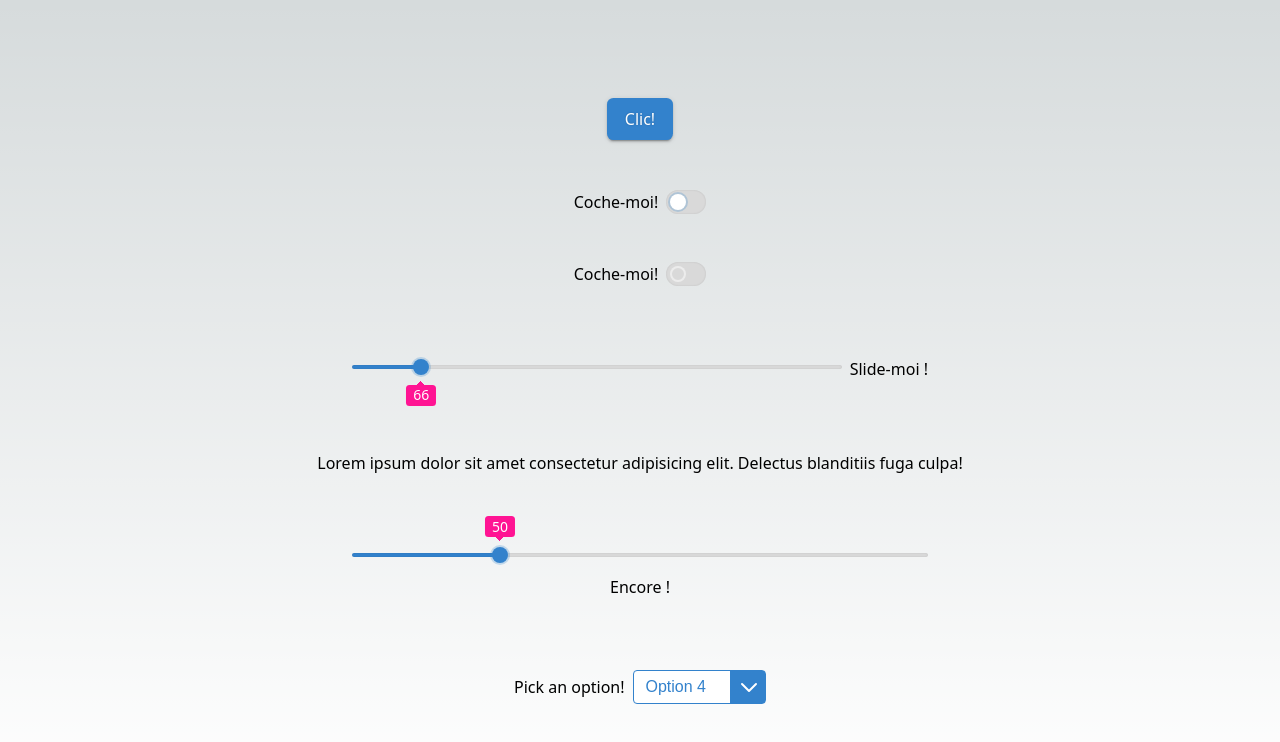
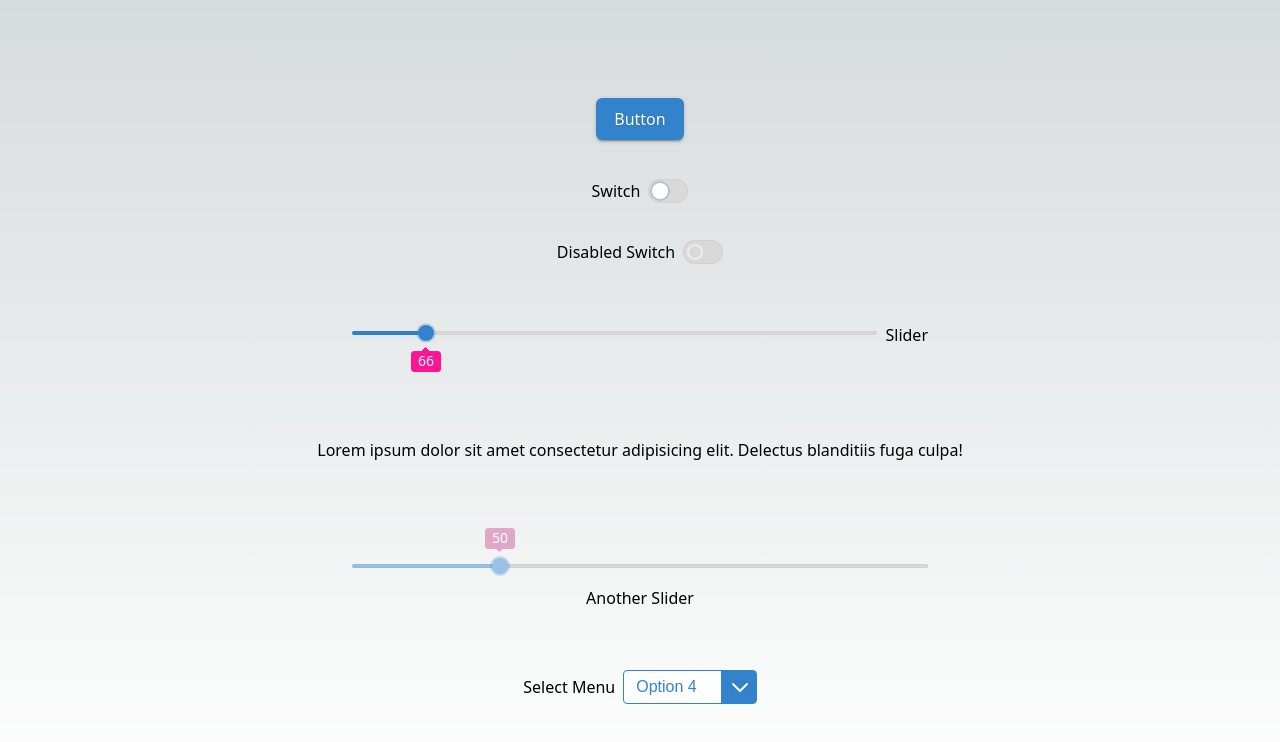
Before and after one commit to AlainGourves/nextjs-components, a Next.js app: page /about in a window 1280 px wide. Shown: the top 742 px of the page. Built offline with nearby package versions, Linux system fonts and the light colour scheme.

Commit message:
slider disabled state

```diff
--- a/src/app/about/page.tsx
+++ b/src/app/about/page.tsx
@@ -3,17 +3,27 @@ import styles from '../page.module.css'
 import Switch from '../components/switch/switch'
 import Slider from '../components/slider/slider';
 import Button from '../components/button/button';
-import { useState } from 'react';
+import { useState, useEffect } from 'react';
 import Select from '../components/select/select';
 
 export default function About() {
-    const [checked, setChecked] = useState(false);
+    const [checked1, setChecked1] = useState(false);
+    const [checked2, setChecked2] = useState(false);
+    const [switchDisabled, setSwitchDisabled] = useState(true);
     const [sliderValue1, setSliderValue1] = useState(66);
     const [sliderValue2, setSliderValue2] = useState(50);
 
-    const handleCheck = () => {
-        setChecked(!checked)
+    const handleCheck1 = () => {
+        setChecked1(!checked1);
     };
+
+    const handleCheck2 = () => {
+        setChecked2(!checked2)
+    };
+
+    useEffect(()=>{
+        setSwitchDisabled(!checked1);
+    }, [checked1])
 
     const handleSlider1 = (ev: React.ChangeEvent<HTMLInputElement>) => {
         setSliderValue1(parseInt(ev.target.value));
@@ -22,7 +32,7 @@ export default function About() {
         setSliderValue2(parseInt(ev.target.value));
     }
 
-    const handleBtnClick = (ev: any) => {
+    const handleBtnClick = (ev: React.MouseEvent<HTMLElement>) => {
         console.log("Hello there!", ev.target)
     }
 
@@ -39,7 +49,7 @@ export default function About() {
         <main className={styles.main}>
             <div>
                 <Button
-                    text="Clic!"
+                    text="Button"
                     disabled={false}
                     onClick={handleBtnClick}
                 />
@@ -47,20 +57,20 @@ export default function About() {
             <div>
                 <Switch
                     id='1234'
-                    checked={checked}
-                    onChange={handleCheck}
-                    label='Coche-moi!'
+                    checked={checked1}
+                    onChange={handleCheck1}
+                    label='Switch'
                     labelPosition={pos}
                 />
             </div>
             <div>
                 <Switch
                     id='4567'
-                    checked={checked}
-                    onChange={handleCheck}
-                    label='Coche-moi!'
+                    checked={checked2}
+                    onChange={handleCheck2}
+                    label='Disabled Switch'
                     labelPosition={pos}
-                    disabled={true}
+                    disabled={switchDisabled}
                 />
             </div>
             <div className={styles['slider-container']}>
@@ -70,7 +80,7 @@ export default function About() {
                     max={288}
                     value={sliderValue1}
                     onChange={handleSlider1}
-                    label="Slide-moi !"
+                    label="Slider"
                     labelPosition={pos}
                     isOutput={true}
                 />
@@ -83,16 +93,17 @@ export default function About() {
                     max={200}
                     value={sliderValue2}
                     onChange={handleSlider2}
-                    label="Encore !"
+                    label="Another Slider"
                     labelPosition='bottom'
                     isOutput={true}
+                    disabled={true}
                 />
             </div>
 
             <div>
                 <Select
                     id="mySelect"
-                    label="Pick an option!"
+                    label="Select Menu"
                     options={options}
                     disabled={false}
                     selected={3}
--- a/src/app/components/component-global.scss
+++ b/src/app/components/component-global.scss
@@ -1,20 +1,4 @@
-/*
-
-En ajoutant `@import '../common.scss';` dans le SCSS de chaque composant,
-
-Error:
-Syntax error: Selector "*" is not pure (pure selectors must contain at least one local class or id)
-
-A cause du `module`=> voir comment importer un fichier de paramètres globaux pour les différents composants
-*/
-
-
-/*** ---- Mes trucs ---- ***/
-
-/*** ---- Variables Composants ---- ***/
-
-// TODO: ajouter ue classe générale sur tous les composants pour toutes les propriétés communes
-
+/*** ---- Components' global variables & properties ---- ***/
 :root {
     // ----------------------------- Colors
     --clr: hsl(209 60% 50%); // Primary color
@@ -28,14 +12,10 @@ A cause du `module`=> voir comment importer un fichier de paramètres globaux po
 
 
     @media (prefers-color-scheme: dark) {
-
         --clr-active: hsl(var(--h) var(--s) calc(var(--l) - 15%));
         --clr-inactive-bg: hsl(0 0% 35%);
         --clr-highlight: hsl(0 0% 100% / .25);
     }
-
-
-
 }
 
 .agf-component {
@@ -53,23 +33,24 @@ A cause du `module`=> voir comment importer un fichier de paramètres globaux po
         outline-offset: 5px;
     }
 
-    cursor: pointer;
+    &:not(:disabled):hover,
+    & :not(:disabled):hover {
+        cursor: pointer;
+    }
 
-    &:disabled {
+    &:disabled:hover,
+    & :disabled:hover {
         cursor: not-allowed;
     }
 
-    // & [class~='label-right'] {
     &.label-right {
         flex-direction: row-reverse;
     }
 
-    // & [class~='label-above'] {
     &.label-above {
         flex-direction: column;
     }
 
-    // & [class~='label-under'] {
     &.label-under {
         flex-direction: column-reverse;
     }
--- a/src/app/components/slider/slider.module.scss
+++ b/src/app/components/slider/slider.module.scss
@@ -2,33 +2,27 @@
 // Width: slider takes 100% of his parent's width
 // --slider-value: must be updated by JS !! (& be unitless !!!)
 
-// TODO: ajouter de l'espace vertical (margin) quand l'output est affiché
-// -> risque de masquer ce qui est au-dessus/en-dessous
-// - label-under: réserver ~1rem au-dessus pour l'output (s'il est présent !!! => div > label.slider:has(output) {
-// margin-block-start: 3rem; // ajuster au besoin
-//}
-
-
 @mixin track() {
+    --__bg-clr: var(--clr-active);
     box-sizing: border-box;
     border: none;
     border-radius: calc(var(--track-height) / 2);
     inline-size: 100%;
     block-size: var(--track-height);
     background: var(--clr-inactive-bg);
-    background-image: linear-gradient(90deg, var(--clr-active), var(--clr-active));
-    background-size: calc(var(--slider-value, 0) * 1%) var(--track-height); // explicit  height: bug in Safari otherwise
+    background-image: linear-gradient(90deg, var(--__bg-clr) calc(var(--slider-value, 0) * 1%), var(--clr-inactive-bg) 0);
     background-repeat: repeat-y;
     box-shadow: 0 0 calc(var(--track-height) / 2) rgba(0, 0, 0, .125) inset;
 }
 
 @mixin thumb() {
+    --__bg-clr: var(--clr-active);
     box-sizing: border-box;
     border: none;
     inline-size: var(--thumb-size);
     block-size: var(--thumb-size);
     border-radius: 50%;
-    background: var(--clr-active);
+    background: var(--__bg-clr);
     box-shadow: 0 0 0 var(--highlight-size) var(--clr-highlight);
     transition: box-shadow var(--anim-dur) var(--anim-fn);
 }
@@ -37,12 +31,21 @@
     --thumb-size: 1rem;
     --track-height: calc(var(--thumb-size) / 4);
     --highlight-size: calc(var(--thumb-size) / 8);
+    --output-clr: deeppink;
 
     // ----------------------------- Layout
     display: flex;
     align-items: center;
     justify-content: flex-end;
     gap: .5rem; // distance between Swith & Label
+
+    // Reserve space for the output when present
+    &:not([class~='label-under']):has(output){
+        margin-block-end: 2rem;
+    }
+    &[class~='label-under']:has(output){
+        margin-block-start: 2.2rem;
+    }
 
     &>div {
         width: 100%;
@@ -101,14 +104,38 @@
 
         &:not(:disabled):hover {
             --highlight-size: calc(var(--thumb-size) / 2);
-            cursor: pointer;
+            // cursor: pointer;
+        }
+
+        &:disabled::-webkit-slider-runnable-track {
+            --__bg-clr: color-mix(in srgb, var(--clr-active), white);
+        }
+
+        &:disabled::-moz-range-track {
+            --__bg-clr: color-mix(in srgb, var(--clr-active), white);
+        }
+
+        &:disabled::-ms-track {
+            --__bg-clr: color-mix(in srgb, var(--clr-active), white);
+        }
+
+        &:disabled::-webkit-slider-thumb {
+            --__bg-clr: color-mix(in srgb, var(--clr-active), white);
+        }
+
+        &:disabled::-moz-range-thumb {
+            --__bg-clr: color-mix(in srgb, var(--clr-active), white);
+        }
+
+        &:disabled::-ms-thumb {
+            --__bg-clr: color-mix(in srgb, var(--clr-active), white);
         }
     }
 
     // Output -----------------------------
     & output {
-        --__clr: deeppink;
-        background: var(--__clr);
+        --__bg-color: var(--output-clr);
+        background: var(--__bg-color);
         min-width: max-content;
         padding: .25em .5em;
         position: absolute;
@@ -131,12 +158,16 @@
             width: 100%;
             height: 50%;
             background-image: conic-gradient(from calc(180deg - var(--__theta)) at 50% 0,
-                    var(--__clr) calc(var(--__theta) * 2),
+                    var(--__bg-color) calc(var(--__theta) * 2),
                     transparent 0);
             top: -0.25em;
             left: 0;
             z-index: -1;
         }
+    }
+
+    & [type="range"]:disabled + output {
+        --__bg-color: color-mix(in hsl, var(--output-clr), white);
     }
 
     &[class~='label-under'] output {
@@ -145,7 +176,7 @@
 
         &:before {
             background-image: conic-gradient(from calc(-1 * var(--__theta)) at 50% 100%,
-                    var(--__clr) calc(var(--__theta) * 2),
+                    var(--__bg-color) calc(var(--__theta) * 2),
                     transparent 0);
             top: initial;
             bottom: -0.25em;
--- a/src/app/components/slider/slider.tsx
+++ b/src/app/components/slider/slider.tsx
@@ -11,10 +11,11 @@ interface Props {
     label?: string | null,
     labelPosition?: 'top' | 'right' | 'bottom' | 'left',
     isOutput: boolean,
+    disabled?: boolean | undefined,
     onChange: React.ChangeEventHandler<HTMLInputElement>
 }
 
-export default function Slider({ id, value, min, max, label, labelPosition, isOutput = false, onChange }: Props) {
+export default function Slider({ id, value, min, max, label, labelPosition, isOutput = false, disabled=undefined, onChange }: Props) {
 
     let labelPos: string | undefined = undefined;
     if (labelPosition) {
@@ -56,6 +57,7 @@ export default function Slider({ id, value, min, max, label, labelPosition, isOu
                         min={min}
                         max={max}
                         defaultValue={value}
+                        disabled={disabled}
                         onChange={onChange}
                     />
                     {isOutput ? <output>{value}</output> : null}
--- a/src/app/components/switch/switch.module.scss
+++ b/src/app/components/switch/switch.module.scss
@@ -1,4 +1,4 @@
-.switch {
+.agf-switch {
     /*
     Track is made with the `input[type="checkbox"]`
     Thumb with the `:before`
--- a/src/app/components/switch/switch.tsx
+++ b/src/app/components/switch/switch.tsx
@@ -25,7 +25,7 @@ export default function Switch(props: any) {
     return (
         <label
             htmlFor={props.id}
-            className={`agf-component  ${switchStyles.switch} ${labelPosition ? switchStyles[labelPosition]:null}`}
+            className={`agf-component  ${switchStyles['agf-switch']} ${labelPosition ? switchStyles[labelPosition]:null}`}
         >
             <span>{props.label}</span>
             <input
```
